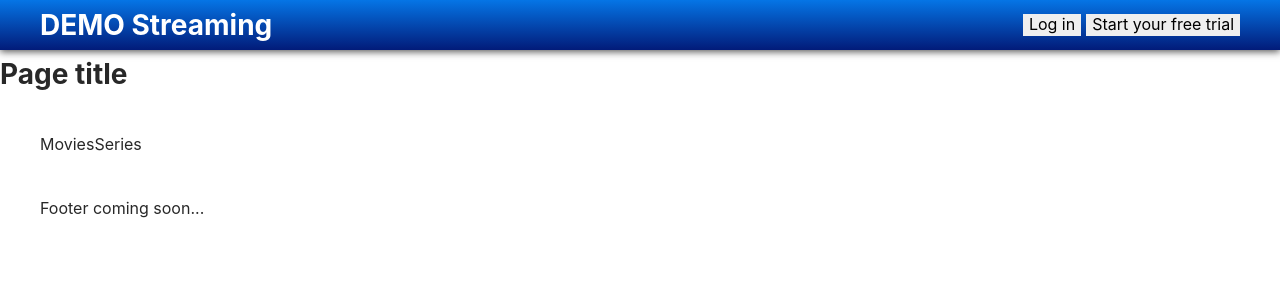
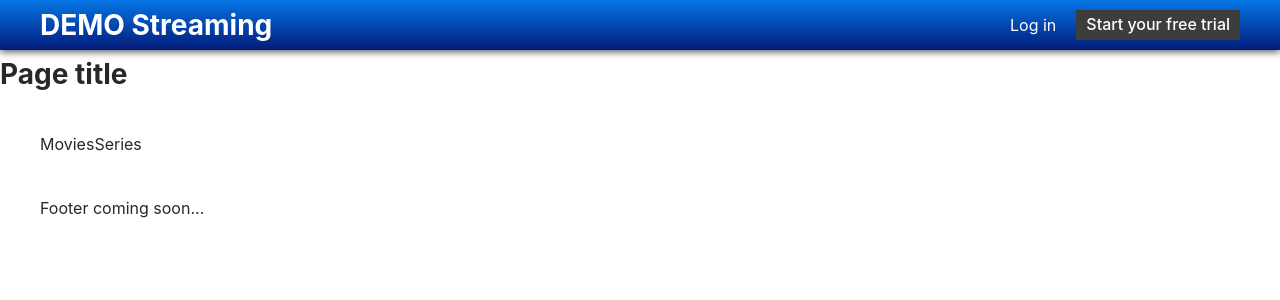
Before and after one commit to vajkri/react-challenge-2021, a React (Create React App) app: page / in a window 1280 px wide. Shown: the top 300 px of the page. Built offline with nearby package versions, Linux system fonts and the light colour scheme.

Commit message:
Update Header + use Button there

```diff
--- a/src/organisms/Header/Header.tsx
+++ b/src/organisms/Header/Header.tsx
@@ -2,8 +2,11 @@ import React from 'react'
 import classNames from 'classnames'
 import styles from './Header.module.scss'
 import { Link } from '../../atoms/Link/Link'
+import { Button } from '../../molecules/Button/Button'
 
 export const Header: React.FunctionComponent = () => {
+	const handleTrialClick = () => {}
+
 	return (
 		<header className={styles.wrapper}>
 			<div className={classNames(styles.innerWrapper, 'u-container')}>
@@ -11,8 +14,10 @@ export const Header: React.FunctionComponent = () => {
 					DEMO Streaming
 				</Link>
 				<div className={styles.buttonWrapper}>
-					<button>Log in</button>
-					<button className="u-ml-xs">Start your free trial</button>
+					<Link href="#!">Log in</Link>
+					<Button className="u-ml-base" color={'dark'} onClick={handleTrialClick}>
+						Start your free trial
+					</Button>
 				</div>
 			</div>
 		</header>
--- a/src/styles/09-utilities/margin.scss
+++ b/src/styles/09-utilities/margin.scss
@@ -5,6 +5,9 @@
 .u-ml-xs {
 	margin-left: $spacingXs;
 }
+.u-ml-base {
+	margin-left: $spacingBase;
+}
 
 .u-mt-lg {
 	margin-top: $spacingLg;
```
